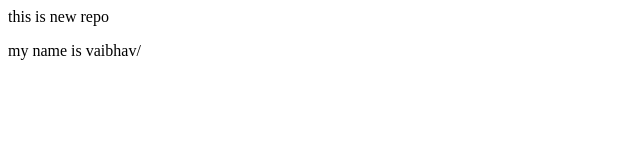
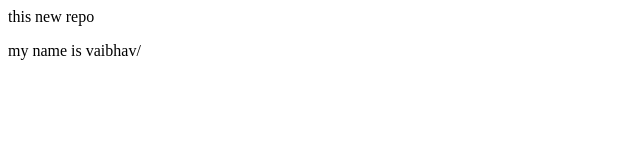
Before and after one commit to vaibhavkumar021/localrepo, a plain HTML site: page index.html in a window 1280 px wide. Shown: the full height of the page, 0-640 px from the left. Drawn offline with Linux system fonts and the light colour scheme.

Commit message:
Update index.html

```diff
--- a/index.html
+++ b/index.html
@@ -1,2 +1,2 @@
-<p>this is new repo</p>
+<p>this  new repo</p>
 <p>my name is vaibhav/<P>
```
